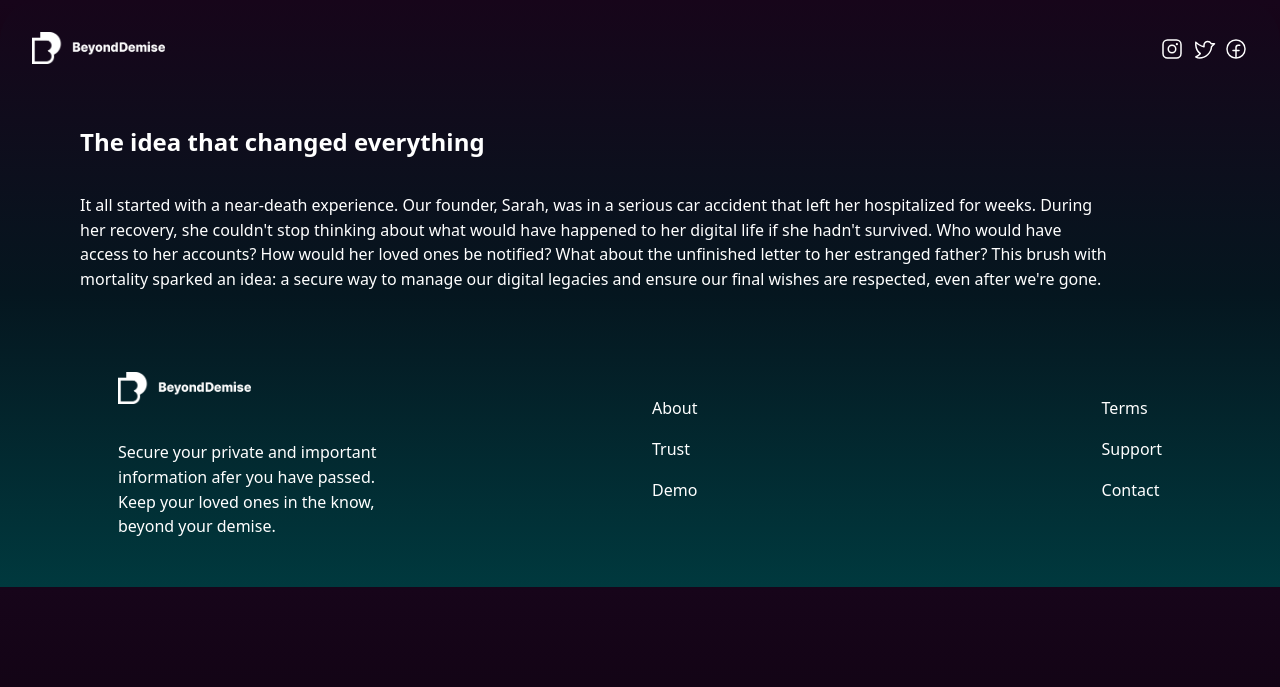
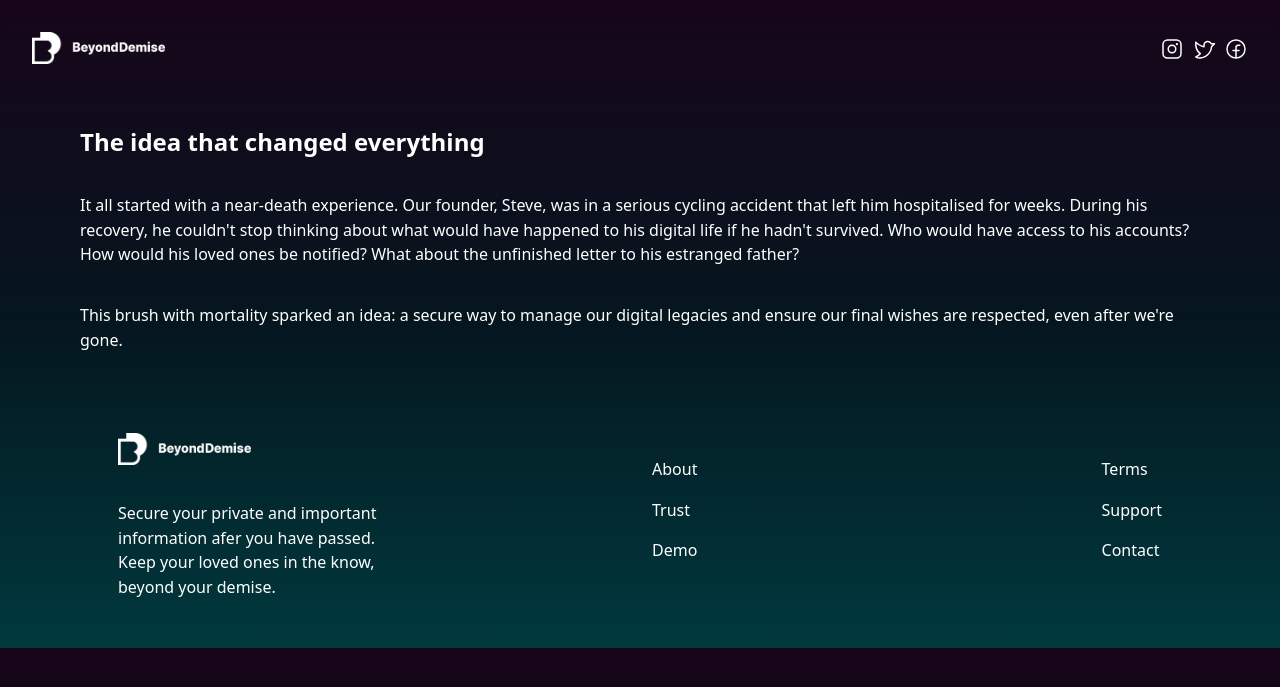
Before and after one commit to beyonddemise/beyonddemise.github.io, a Jekyll site: the page built from about.html, in a window 1280 px wide. Shown: the top 687 px of the page. Built offline with Jekyll 4.4.1, drawn with Linux system fonts in a browser that asks for light colours; nearby versions of some CDN libraries; some web fonts are replaced.

Commit message:
start on About page

```diff
--- a/about.html
+++ b/about.html
@@ -5,13 +5,17 @@
 <section class="stack content">
   <h2>The idea that changed everything</h2>
   <p>
-    It all started with a near-death experience. Our founder, Sarah, was in a
-    serious car accident that left her hospitalized for weeks. During her
-    recovery, she couldn't stop thinking about what would have happened to her
-    digital life if she hadn't survived. Who would have access to her accounts?
-    How would her loved ones be notified? What about the unfinished letter to
-    her estranged father? This brush with mortality sparked an idea: a secure
-    way to manage our digital legacies and ensure our final wishes are
-    respected, even after we're gone.
+    It all started with a near-death experience. Our founder, Steve, was in a
+    serious cycling accident that left him hospitalised for weeks. During his
+    recovery, he couldn't stop thinking about what would have happened to his
+    digital life if he hadn't survived. Who would have access to his accounts?
+    How would his loved ones be notified? What about the unfinished letter to
+    his estranged father?
+  </p>
+
+  <p>
+    This brush with mortality sparked an idea: a secure way to manage our
+    digital legacies and ensure our final wishes are respected, even after we're
+    gone.
   </p>
 </section>
--- a/css/main.css
+++ b/css/main.css
@@ -430,8 +430,7 @@
 /* PAGE STYLES */
 .content {
   margin: auto;
-  padding: 2rem 10rem;
-  text-wrap: balance;
+  padding: 2rem 15rem 2rem 10rem;
 }
 
 /* FOOTER STYLES */
```
